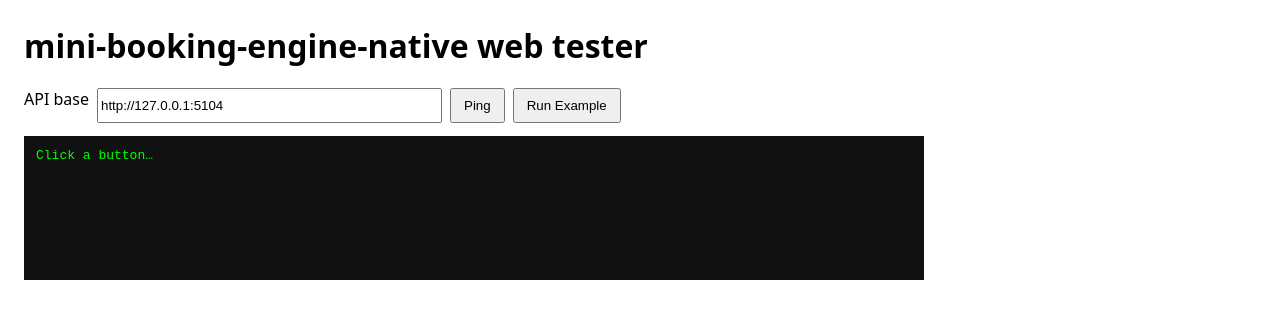
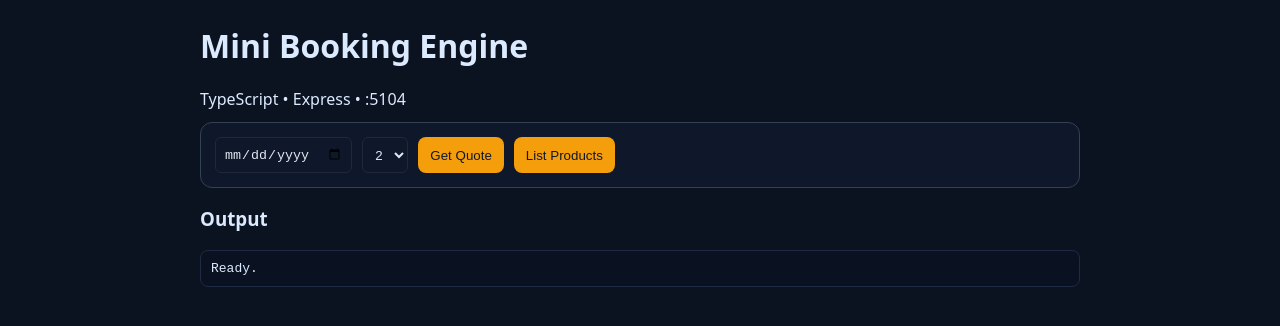
Before and after one commit to at-github-th/mini-booking-engine, a plain HTML site: page web/index.html in a window 1280 px wide. Drawn offline with Linux system fonts and the light colour scheme.

Commit message:
feat(web): distinct UI tailored to app purpose

```diff
--- a/web/index.html
+++ b/web/index.html
@@ -1,11 +1,36 @@
-<!doctype html><meta charset="utf-8"><title>mini-booking-engine-native demo</title>
-<style>body{font-family:system-ui,Arial;margin:24px;max-width:900px}.row{display:flex;gap:8px;margin:8px 0}button{padding:8px 12px}pre{background:#111;color:#0f0;padding:12px;min-height:120px;white-space:pre-wrap}</style>
-<h1>mini-booking-engine-native web tester</h1>
-<div class="row"><label>API base</label><input id="base" size="40" value="http://127.0.0.1:5104"><button onclick="ping()">Ping</button><button onclick="ex()">Run Example</button></div>
-<pre id="out">Click a button…</pre>
+<!doctype html><html><head><meta charset="utf-8"/>
+<title>Mini Booking Engine</title>
+<meta name="viewport" content="width=device-width,initial-scale=1"/>
+<style>
+  body{font-family:ui-sans-serif,system-ui;margin:24px;background:#0b1220;color:#dbeafe}
+  .wrap{max-width:880px;margin:auto}
+  .row{display:flex;gap:10px;flex-wrap:wrap}
+  input,select{padding:8px;border-radius:6px;border:1px solid #1e293b;background:#0f172a;color:#e2e8f0}
+  button{background:#f59e0b;border:0;border-radius:8px;padding:8px 12px;color:#111827;cursor:pointer}
+  .card{background:#0f172a;border:1px solid #334155;border-radius:12px;padding:14px;margin-top:12px}
+  pre{background:#0a1222;border:1px solid #1f2a44;border-radius:8px;padding:10px;overflow:auto}
+</style></head><body><div class="wrap">
+<h1>Mini Booking Engine</h1>
+<div>TypeScript • Express • :5104</div>
+<div class="card">
+  <div class="row">
+    <input id="date" type="date"/>
+    <select id="pax"><option>2</option><option>4</option><option>6</option><option>8</option></select>
+    <button id="quote">Get Quote</button>
+    <button id="list">List Products</button>
+  </div>
+</div>
+<h3>Output</h3>
+<pre id="out">Ready.</pre>
+</div>
 <script>
-const out=document.getElementById('out');
-function base(){return document.getElementById('base').value}
-async function ping(){try{const r=await fetch(base()); out.textContent=JSON.stringify(await r.json(),null,2);}catch(e){out.textContent=String(e)}}
-async function ex(){out.textContent="Try /api endpoints for this app"}
-</script>
+const BASE="http://127.0.0.1:5104"; const out=document.getElementById('out');
+document.getElementById('quote').onclick=async()=>{
+  const q=await fetch(BASE+"/api/quote?date="+(date.value||"")+ "&pax="+(pax.value||"")).then(r=>r.json()).catch(String);
+  out.textContent=JSON.stringify(q,null,2);
+};
+document.getElementById('list').onclick=async()=>{
+  const p=await fetch(BASE+"/api/products").then(r=>r.json()).catch(String);
+  out.textContent=JSON.stringify(p,null,2);
+};
+</script></body></html>
```
